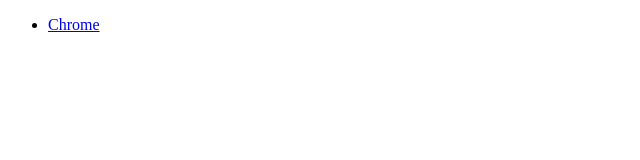
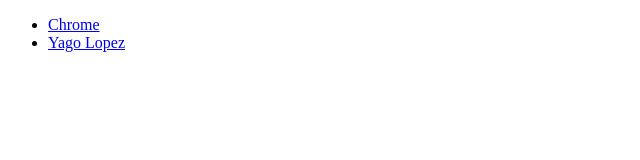
Before and after one commit to kant003/refranescolaboracion, a plain HTML site: page index.html in a window 1280 px wide. Shown: the whole page, without its empty margins (0-640 px from the left). Drawn offline with Linux system fonts and the light colour scheme.

Commit message:
Hola que tal

```diff
--- a/index.html
+++ b/index.html
@@ -9,6 +9,7 @@
 <body>
     <ul>
         <li>  <a href="chrome.html"> Chrome </a> </li>
+        <li>  <a href="YagoLopez.txt"> Yago Lopez </a> </li>
     </ul>
 </body>
 </html>
```
